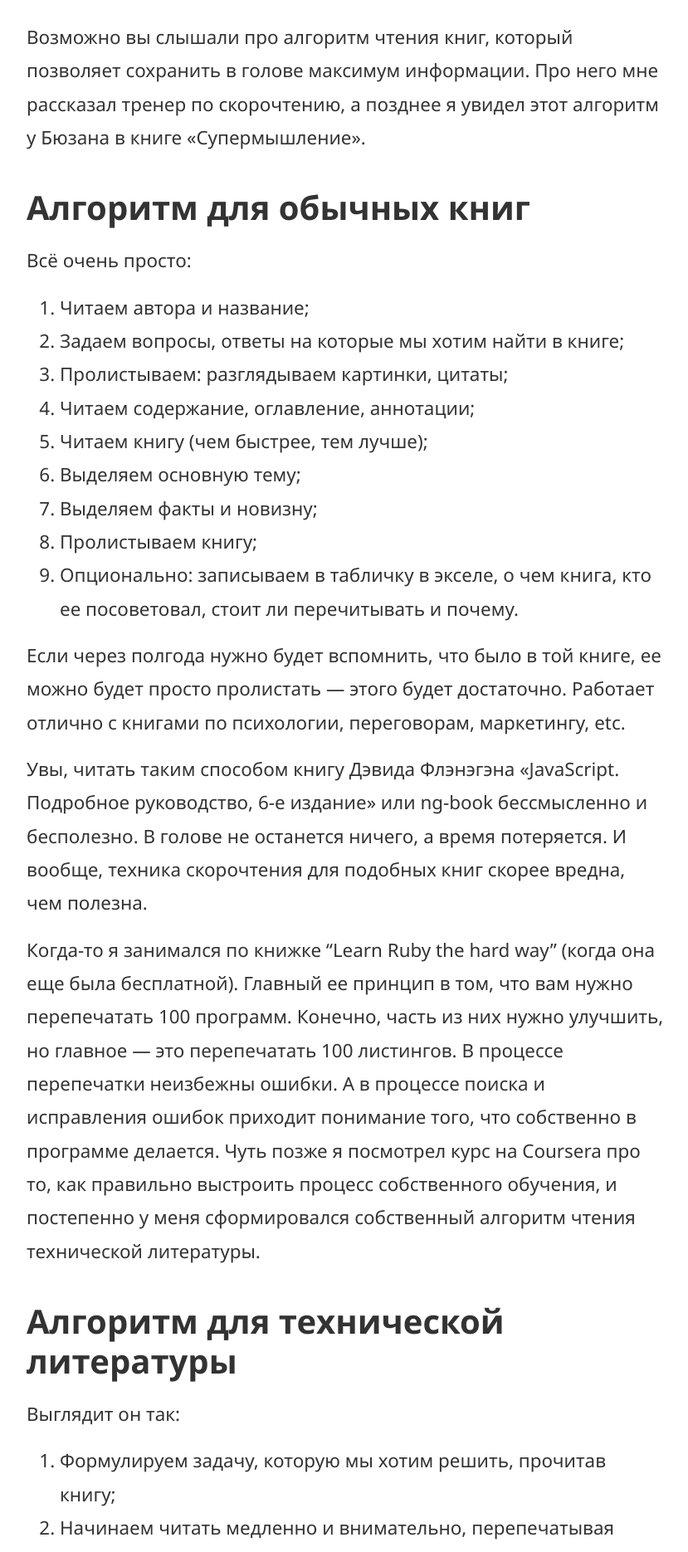
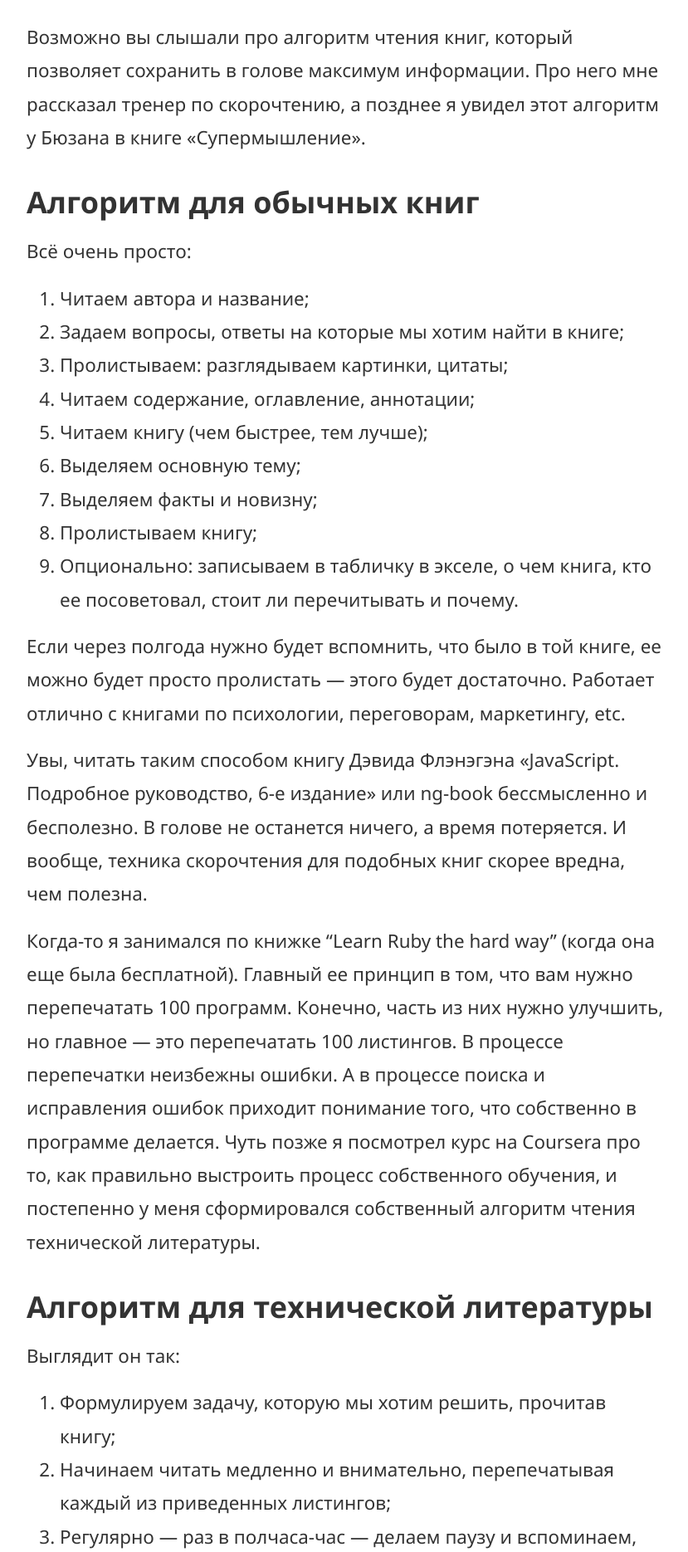
Before and after one commit to vislogurov/csssr.github.io, a Jekyll site: the page built from _posts/2016-10-11-tech-book-reading.md, in a window 1280 px wide. Shown: the part 636-2506 px from the top of the page at 83% size, without its empty margins (224-1053 px from the left). Built offline with Jekyll 4.4.1, drawn with Linux system fonts in a browser that asks for light colours; comment, search, counter and statistics services are not loaded.

```diff
--- a/_posts/2016-10-11-tech-book-reading.md
+++ b/_posts/2016-10-11-tech-book-reading.md
@@ -9,7 +9,7 @@ title:   Алгоритм чтения книг по программирова
 
 Возможно вы слышали про алгоритм чтения книг, который позволяет сохранить в голове максимум информации. Про него мне рассказал тренер по скорочтению, а позднее я увидел этот алгоритм у Бюзана в книге «Супермышление».
 
-## Алгоритм для обычных книг
+### Алгоритм для обычных книг
 
 Всё очень просто:
 
@@ -29,7 +29,7 @@ title:   Алгоритм чтения книг по программирова
 
 Когда-то я занимался по книжке "Learn Ruby the hard way" (когда она еще была бесплатной). Главный ее принцип в том, что вам нужно перепечатать 100 программ. Конечно, часть из них нужно улучшить, но главное — это перепечатать 100 листингов. В процессе перепечатки неизбежны ошибки. А в процессе поиска и исправления ошибок приходит понимание того, что собственно в программе делается. Чуть позже я посмотрел курс на Coursera про то, как правильно выстроить процесс собственного обучения, и постепенно у меня сформировался собственный алгоритм чтения технической литературы.
 
-## Алгоритм для технической литературы
+### Алгоритм для технической литературы
 
 Выглядит он так:
 
@@ -41,31 +41,31 @@ title:   Алгоритм чтения книг по программирова
 6. Еще раз вспоминаем, про что была книга;
 7. Пишем программу, используя максимум того, что было в книге.
 
-### Формулируем задачу, которую мы хотим решить, прочитав книгу
+#### Формулируем задачу, которую мы хотим решить, прочитав книгу
 
 Мозг наш устроен таким образом, что гораздо лучше ищет и сохраняет информацию, если понимает, что и зачем он ищет. Задачи могут быть разными, но чем лучше вы представляете, что вам надо, тем эффективней будет чтение.
 
-### Начинаем читать медленно и внимательно, перепечатывая каждый из приведенных листингов
+#### Начинаем читать медленно и внимательно, перепечатывая каждый из приведенных листингов
 
 Ключевое слово «медленно» — не нужно торопиться, особенно если в этой теме вы еще ничего не понимаете или понимаете не все. Здесь принцип тот же, что и с книжкой по ruby: ручной труд порождает ошибки —> ошибки порождают задачи –> решение задачи тренирует мозг и добавляет понимания.
 
-### Регулярно — раз в полчаса-час — делаем паузу и вспоминаем, что именно мы делали предыдущий час
+#### Регулярно — раз в полчаса-час — делаем паузу и вспоминаем, что именно мы делали предыдущий час
 
 Как ни странно, пауза в 5-10 минут позволяет мозгу структурировать информацию, а значит лучше ее сохранить и оперативней доставать, если понадобится.
 
-### Заканчивая очередную тему, смотрим, достаточно ли мы узнали для того, чтобы решить задачу
+#### Заканчивая очередную тему, смотрим, достаточно ли мы узнали для того, чтобы решить задачу
 
 И если достаточно, то либо заканчиваем чтение (вернемся к этой книге, когда появится в этом необходимость), либо дополняем и расширяем задачу. Важно, что задачу нужно дополнять до того, как вы начнете читать дальше: попробуйте дополнить задачу и придумать, как ее можно было бы решить в идеальном мире.
 
-### Медленно, но верно дочитываем до конца
+#### Медленно, но верно дочитываем до конца
 
 Ну или перестаем читать, потому что узнали все, что было нужно.
 
-### Еще раз вспоминаем, про что была книга
+#### Еще раз вспоминаем, про что была книга
 
 Я смотрю оглавление и воспроизвожу в голове, о чем шла речь, потом просматриваю листинги и вспоминаю, какие там ошибки были у меня. Если встречаются очень объемные и сложные программы, то можно в самых сложных местах в каждой строке прокомментировать, что и зачем там происходит.
 
-### Важно! Пишем программу, используя максимум того, что было в книге
+#### Важно! Пишем программу, используя максимум того, что было в книге
 
 Наш мозг крайне рациональная штука и то, что не используется, очень быстро отмирает и забывается. Чтобы новые знания улеглись на свои места, нужно применить их сразу.
 
```
